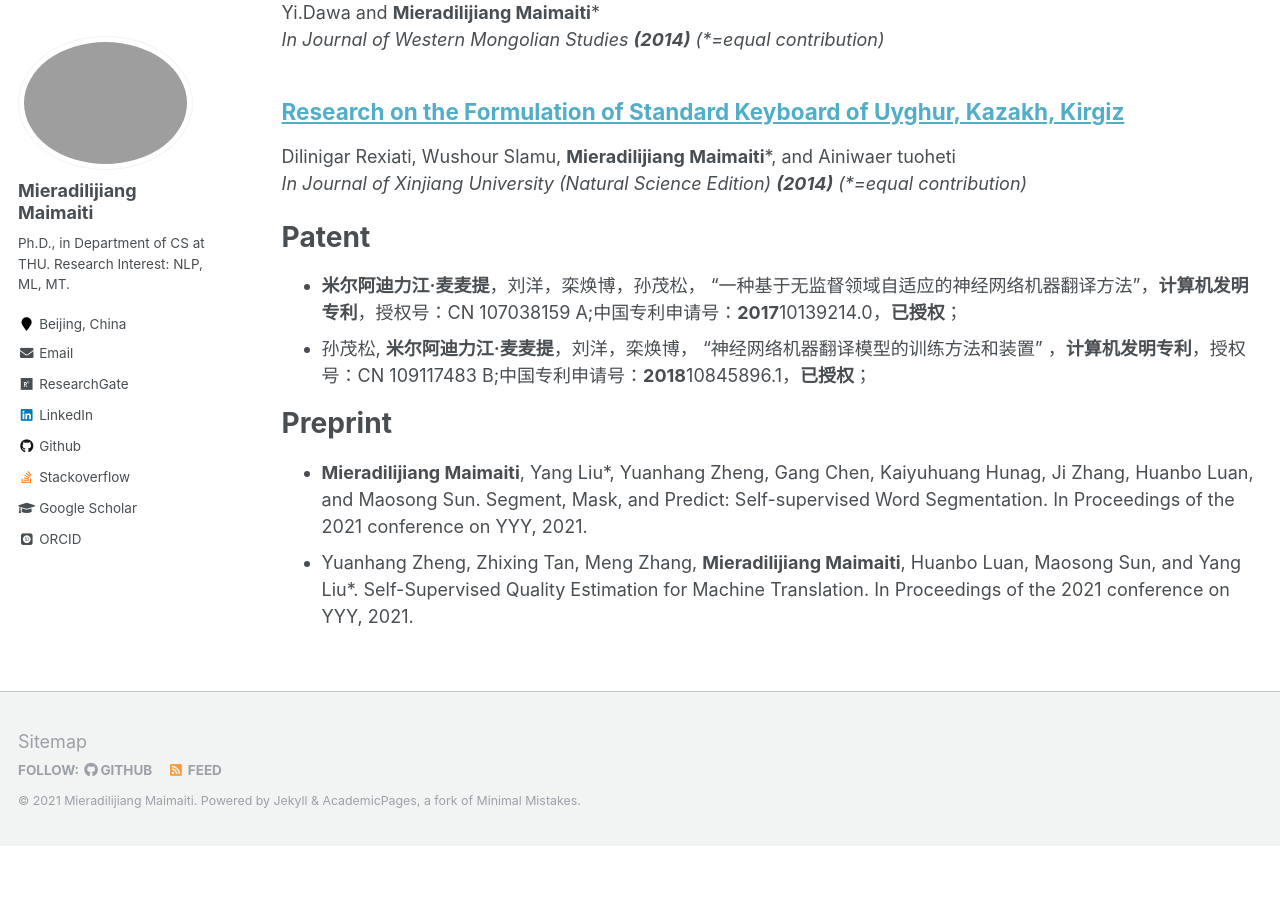
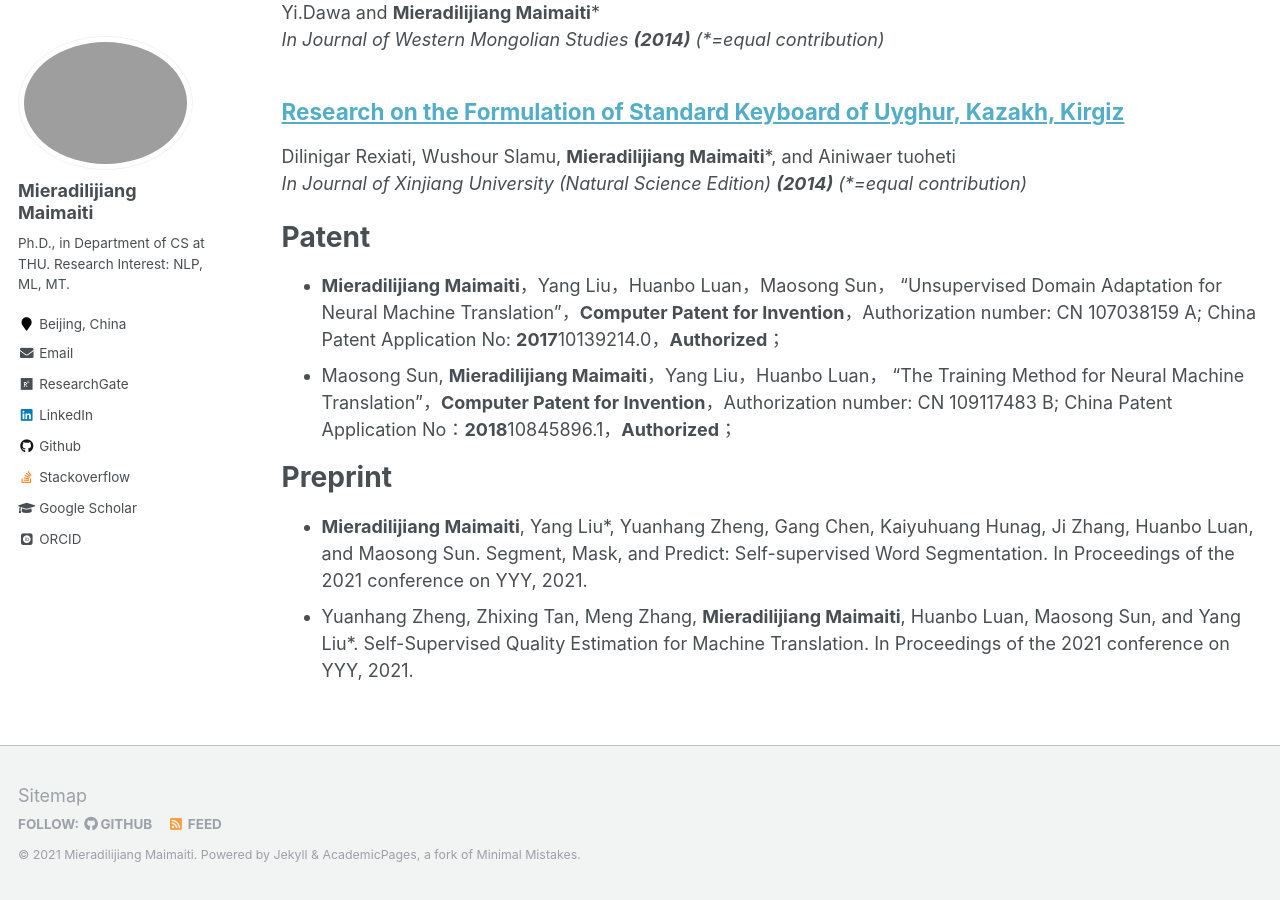
Before and after one commit to miradel51/miradel51.github.io, a Jekyll site: the page built from _pages/publications.md, in a window 1280 px wide and 900 px high, scrolled down 2379 px. Built offline with Jekyll 4.4.1, drawn with Linux system fonts in a browser that asks for light colours; some web fonts are replaced; before the commit the page ends 3225 px from its top, so only the background shows below that.

Commit message:
update publications.md

```diff
--- a/_pages/publications.md
+++ b/_pages/publications.md
@@ -17,8 +17,8 @@ author_profile: true
 
 Patent
 ======
-* __米尔阿迪力江·麦麦提__，刘洋，栾焕博，孙茂松， “一种基于无监督领域自适应的神经网络机器翻译方法”，__计算机发明专利__，授权号：CN 107038159 A;中国专利申请号：**2017**10139214.0，__已授权__；
-* 孙茂松, __米尔阿迪力江·麦麦提__，刘洋，栾焕博， “神经网络机器翻译模型的训练方法和装置” ，__计算机发明专利__，授权号：CN 109117483 B;中国专利申请号：**2018**10845896.1，__已授权__；
+* __Mieradilijiang Maimaiti__，Yang Liu，Huanbo Luan，Maosong Sun， "Unsupervised Domain Adaptation for Neural Machine Translation"，__Computer Patent for Invention__，Authorization number: CN 107038159 A; China Patent Application No: **2017**10139214.0，__Authorized__；
+* Maosong Sun, __Mieradilijiang Maimaiti__，Yang Liu，Huanbo Luan， "The Training Method for Neural Machine Translation"，__Computer Patent for Invention__，Authorization number: CN 109117483 B; China Patent Application No：**2018**10845896.1，__Authorized__；
 
 Preprint
 ======
```
